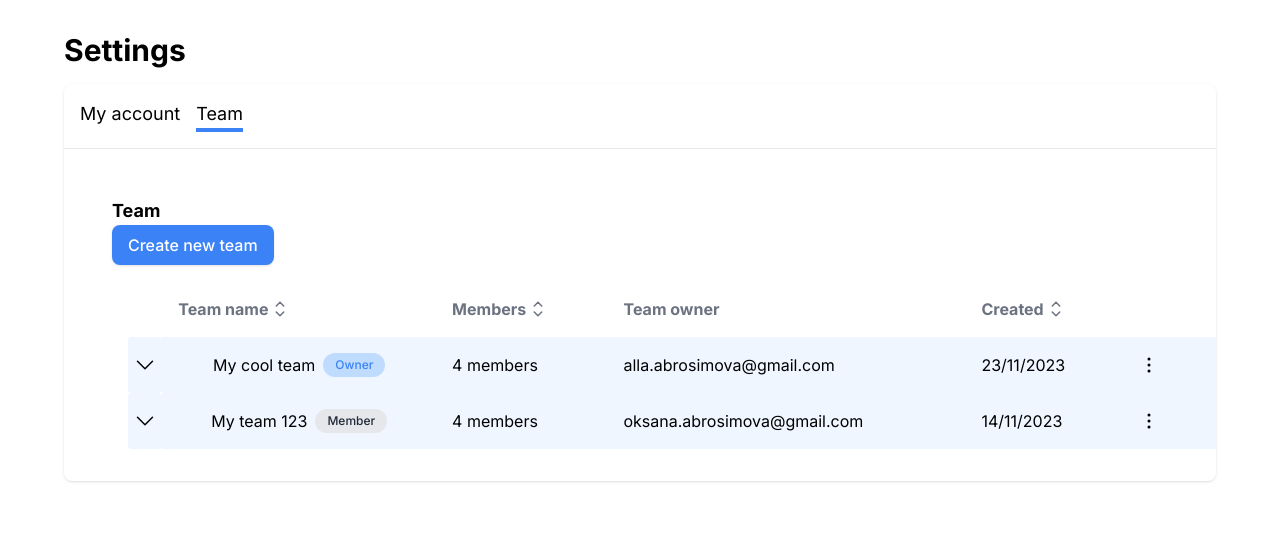
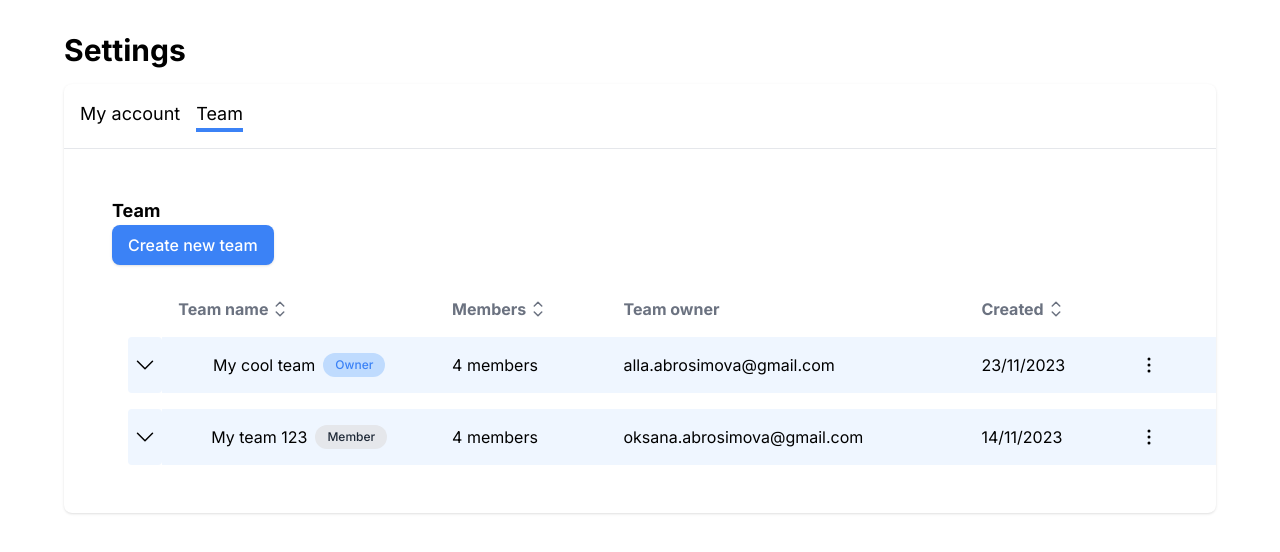
Before and after one commit to Made1ra/profile-settings, a Next.js app: page / in a window 1280 px wide. Shown: the top 552 px of the page. Built offline with nearby package versions, Linux system fonts and the light colour scheme.

Commit message:
Add white spaces between the rows

```diff
--- a/app/components/team.tsx
+++ b/app/components/team.tsx
@@ -165,7 +165,7 @@ export default function Team() {
                     <tbody>
                         {teams.map((team: Team) => (
                             <Fragment key={team.id}>
-                                <tr className="bg-blue-50">
+                                <tr className="bg-blue-50 my-2">
                                     <td onClick={() => toggleWrap(team.id)} className="cursor-pointer rounded hover:bg-blue-200">
                                         <div className="flex justify-center">
                                             {selectedTeamId === team.id ? <ChevronUp /> : <ChevronDown />}
@@ -201,6 +201,9 @@ export default function Team() {
                                         )}
                                     </td>
                                 </tr>
+                                <tr>
+                                    <td colSpan={6} className="h-4"></td>
+                                </tr>
                                 {selectedTeamId === team.id && (
                                     <tr>
                                         <td colSpan={6}>
```
